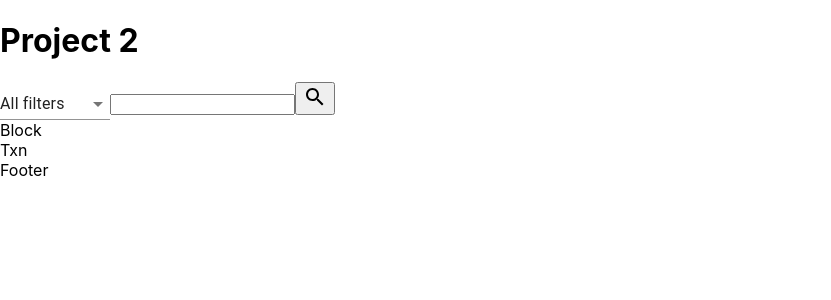
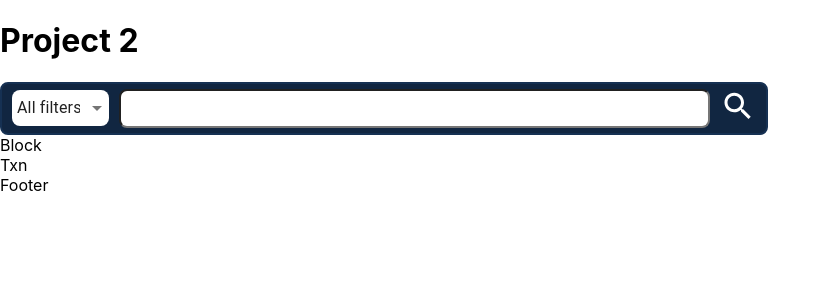
Before and after one commit to VMT01/HUST-project-2, a Next.js app in the folder frontend/: page / in a window 1280 px wide. Shown: the top 300 px of the page, without its empty margins (0-831 px from the left). Built offline with nearby package versions, Linux system fonts and the light colour scheme.

Commit message:
feat: Create searchbar interface

```diff
--- a/frontend/components/share/Footer.js
+++ b/frontend/components/share/Footer.js
@@ -1,3 +1,3 @@
 export default function Footer() {
-    return <div>Footer</div>
+  return <div>Footer</div>;
 }
--- a/frontend/components/share/Searchbar.js
+++ b/frontend/components/share/Searchbar.js
@@ -1,26 +1,31 @@
 import { NativeSelect } from "@mui/material";
 import SearchIcon from "@mui/icons-material/Search";
+import style from "../../styles/searchBar.module.scss";
 
 const options = ["All filters", "Block", "Transaction", "Address"];
 
-export default function SearchBar({ className }) {
+export default function SearchBar() {
   return (
-    <>
+    <div className={style.searchbar}>
       <NativeSelect
+        className={style.select}
         defaultValue={0}
         inputProps={{
-          name: "demo-simple-select-helper-label",
-          id: "demo-simple-select-helper",
+          name: "select",
+          id: "select",
         }}
+        disableUnderline={true}
       >
         {options.map((item, index) => (
-          <option value={index}>{item}</option>
+          <option className={style.option} key={index} value={index}>
+            {item}
+          </option>
         ))}
       </NativeSelect>
-      <input type="text" />
-      <button>
+      <input className={style.input} type="text" />
+      <button className={style.search}>
         <SearchIcon />
       </button>
-    </>
+    </div>
   );
 }
--- a/frontend/package.json
+++ b/frontend/package.json
@@ -6,7 +6,8 @@
     "dev": "next dev",
     "build": "next build",
     "start": "next start",
-    "lint": "next lint"
+    "lint": "next lint --fix --max-warnings=0",
+    "format": "prettier --write \"{components,pages}/**/*.js\""
   },
   "dependencies": {
     "@emotion/react": "^11.9.3",
@@ -21,6 +22,7 @@
   "devDependencies": {
     "eslint": "8.17.0",
     "eslint-config-next": "12.1.6",
+    "prettier": "^2.7.1",
     "sass": "^1.52.3"
   }
 }
--- a/frontend/pages/api/hello.js
+++ b/frontend/pages/api/hello.js
@@ -1,5 +1,5 @@
 // Next.js API route support: https://nextjs.org/docs/api-routes/introduction
 
 export default function handler(req, res) {
-  res.status(200).json({ name: 'John Doe' })
+  res.status(200).json({ name: "John Doe" });
 }
--- a/frontend/pages/index.js
+++ b/frontend/pages/index.js
@@ -5,7 +5,9 @@ import TransactionTable from "../components/TransactionTable";
 export default function Home() {
   return (
     <div>
-      <SearchBar />
+      <div style={{ width: "60%" }}>
+        <SearchBar />
+      </div>
       <div>
         <BlockTable />
         <TransactionTable />
--- /dev/null
+++ b/frontend/styles/searchBar.module.scss
@@ -0,0 +1,46 @@
+.searchbar {
+    width: 100%;
+    background: #112641;
+    border: 2px solid #163153;
+    border-radius: 8px;
+    display: flex;
+    align-items: center;
+    justify-content: center;
+    padding: 5px 10px;
+    gap: 10px;
+
+    .select {
+        background: #ffffff;
+        border-radius: 8px;
+        padding: 2px 5px;
+        -webkit-appearance: none;
+        -moz-appearance: none;
+        appearance: none;
+
+        .option {
+            padding: 2px
+        }
+    }
+
+    .input {
+        width: 100%;
+        padding: 10px;
+        border-radius: 8px;
+
+        &:focus {
+            outline: none;
+        }
+    }
+
+    .search {
+        background: rgba(0, 0, 0, 0.0);
+        color: #ffffff;
+        outline: inherit;
+        border: none;
+        transform: scale(1.5);
+
+        &:hover {
+            cursor: pointer;
+        }
+    }
+}
```
Also changed, not shown: 1 other file (tests, documents, lock files or other folders).
